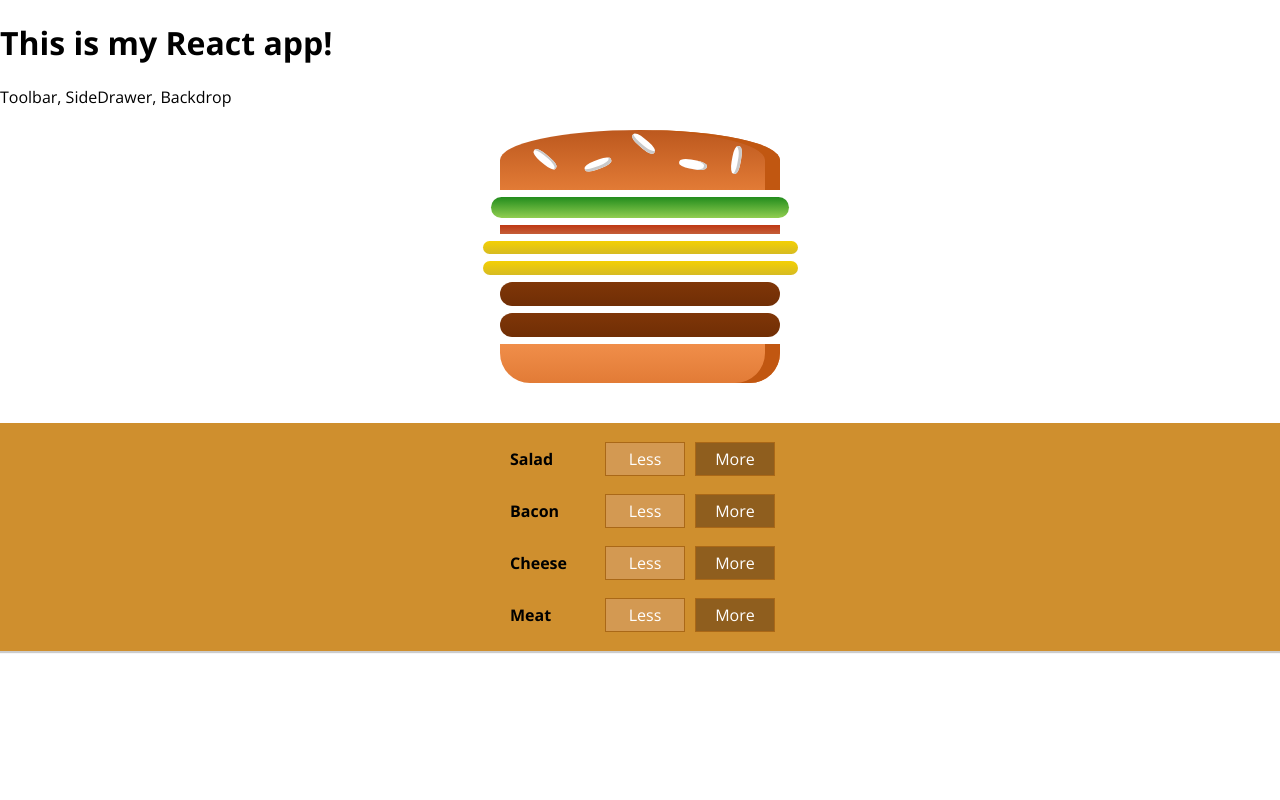
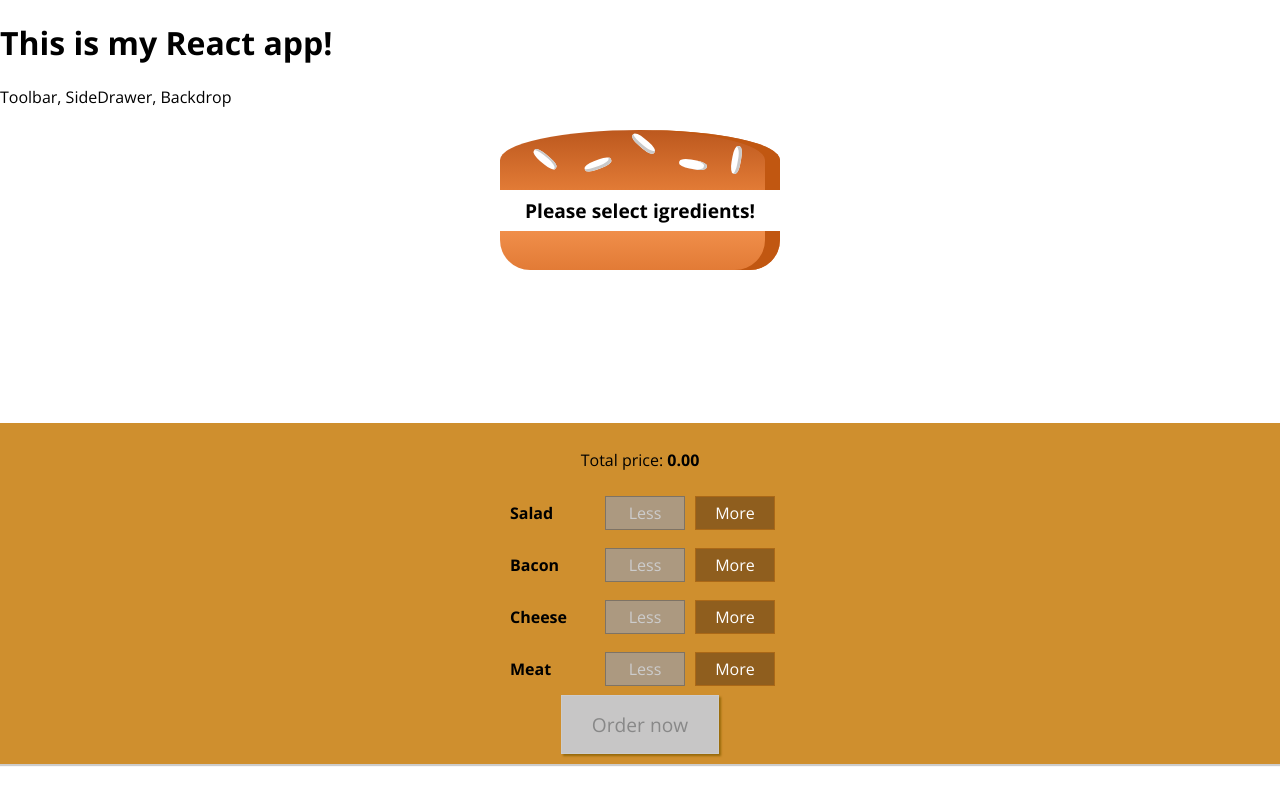
Before and after one commit to lakerka/react-course, a React app: page / in a window 1280 px wide. Built offline with nearby package versions, Linux system fonts and the light colour scheme.

Commit message:
Make  burger build controls usable.

```diff
--- a/src/components/Burger/BuildControls/BuildControls.css
+++ b/src/components/Burger/BuildControls/BuildControls.css
@@ -8,3 +8,44 @@
     margin: auto;
     padding: 10px 0;
 }
+
+.OrderButton {
+    background-color: #DAD735;
+    outline: none;
+    cursor: pointer;
+    border: 1px solid #966909;
+    color: #966909;
+    font-family: inherit;
+    font-size: 1.2em;
+    padding: 15px 30px;
+    box-shadow: 2px 2px 2px #966909;
+}
+
+.OrderButton:hover, .OrderButton:active {
+    background-color: #A0DB41;
+    border: 1px solid #966909;
+    color: #966909;
+}
+
+.OrderButton:disabled {
+    background-color: #C7C6C6;
+    cursor: not-allowed;
+    border: 1px solid #ccc;
+    color: #888888;
+}
+
+.OrderButton:not(:disabled) {
+    animation: enable 0.3s linear;
+}
+
+@keyframes enable {
+    0% {
+        transform: scale(1);
+    }
+    60% {
+        transform: scale(1.1);
+    }
+    100% {
+        transform: scale(1);
+    }
+}
--- a/src/components/Burger/BuildControls/BuildControls.js
+++ b/src/components/Burger/BuildControls/BuildControls.js
@@ -14,6 +14,7 @@
     render() {
         return (
             <div className={classes.BuildControls}>
+                <p>Total price: <strong>{this.props.totalPrice.toFixed(2)}</strong></p>
                 {
                     controls.map((control, i) =>
                         <BuildControl
@@ -25,6 +26,7 @@
                             removeIngredientHandler={this.props.removeIngredientHandler}
                         />)
                 }
+                <button className={classes.OrderButton} disabled={!this.props.purchasable}>Order now</button>
             </div>
         );
     }
--- a/src/containers/BurgerBuilder/BurgerBuilder.js
+++ b/src/containers/BurgerBuilder/BurgerBuilder.js
@@ -1,4 +1,6 @@
 import React, { Component, Fragment } from 'react';
+import _ from 'lodash';
+
 
 import Burger from '../../components/Burger/Burger';
 import BuildControls from '../../components/Burger/BuildControls/BuildControls';
@@ -14,30 +16,38 @@
 class BurgerBuilder extends Component {
     state = {
         ingredients: {
-            salad: 1,
-            bacon: 1,
-            cheese: 2,
-            meat: 2
+            salad: 0,
+            bacon: 0,
+            cheese: 0,
+            meat: 0
         },
-        totalPrice: 2
+        totalPrice: 0,
+        purchasable: false
+    };
+
+    updatePurchasableState = (ingredients) => {
+        const ingredientCount = _.sum(_.values(ingredients));
+        const purchasable = ingredientCount > 0;
+        this.setState({ purchasable });
+    };
+
+    handleIngredient = (type, delta) => {
+        const currentCount = this.state.ingredients[type];
+        if (currentCount + delta >= 0) {
+            let ingredients = {...this.state.ingredients};
+            ingredients[type] = currentCount + delta;
+            const totalPrice = this.state.totalPrice + delta * INGREDIENT_PRICES[type];
+            this.setState({ ingredients, totalPrice });
+            this.updatePurchasableState(ingredients);
+        }
     };
 
     addIngredientHandler = (type) => {
-        const currentCount = this.state.ingredients[type];
-        let ingredients = { ...this.state.ingredients };
-        ingredients[type] = currentCount + 1;
-        const totalPrice = this.state.totalPrice + INGREDIENT_PRICES[type];
-        this.setState({ ingredients, totalPrice });
+        this.handleIngredient(type, 1);
     };
 
     removeIngredientHandler = (type) => {
-        const currentCount = this.state.ingredients[type];
-        if (currentCount > 0) {
-            let ingredients = { ...this.state.ingredients };
-            ingredients[type] = currentCount - 1;
-            const totalPrice = this.state.totalPrice - INGREDIENT_PRICES[type];
-            this.setState({ ingredients, totalPrice });
-        }
+        this.handleIngredient(type, -1);
     };
 
     render() {
@@ -50,6 +60,8 @@
             <Fragment>
                 <Burger ingredients={this.state.ingredients}/>
                 <BuildControls
+                    totalPrice={this.state.totalPrice}
+                    purchasable={this.state.purchasable}
                     disabledInfo={disabledInfo}
                     addIngredientHandler={this.addIngredientHandler}
                     removeIngredientHandler={this.removeIngredientHandler}
```
